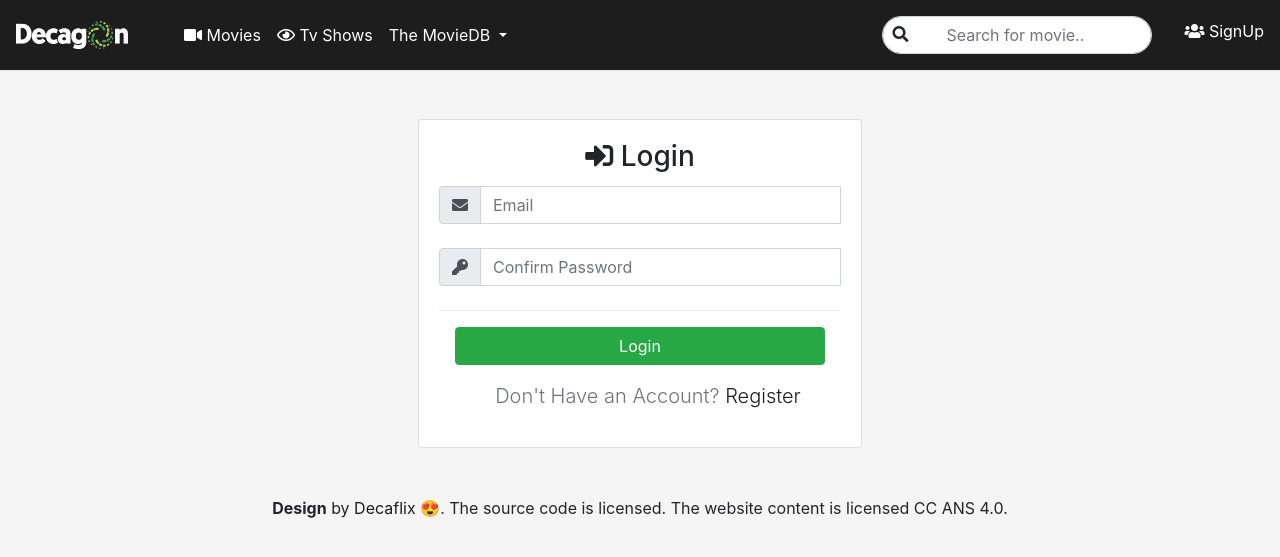
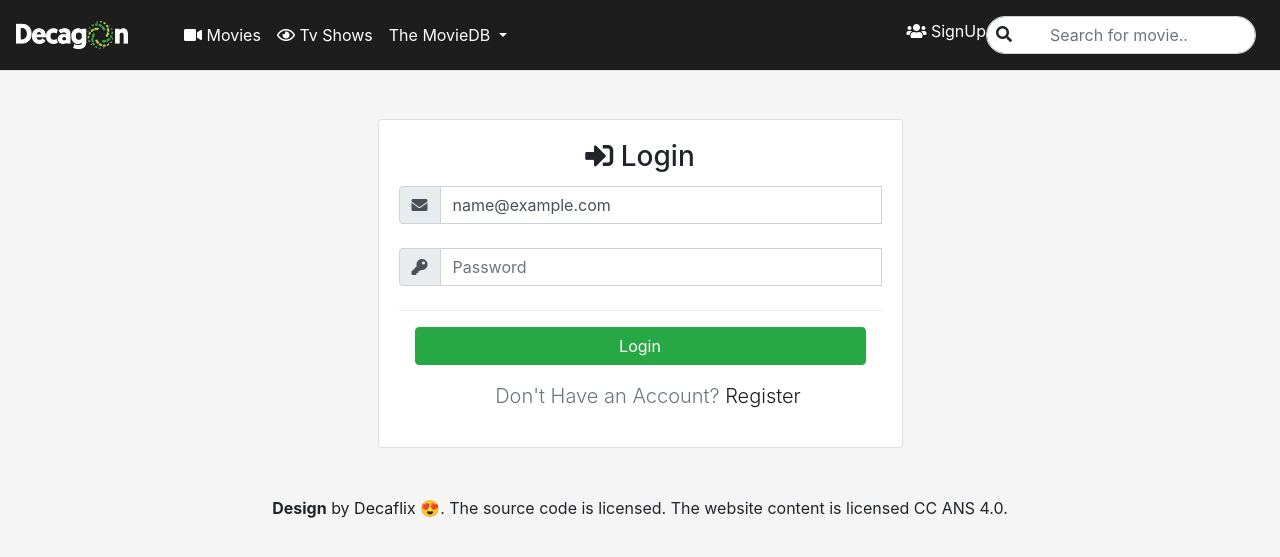
Before and after one commit to cranium44/DecaFlix, a Flask app: template templates/login.html in a window 1280 px wide. Shown: the top 557 px of the page. Run offline with Flask 2, Linux system fonts and the light colour scheme; the template is opened without the code that fills it: most values are stand-ins (such as "Sample title", 1, 10 or a date in 2020); some libraries are stand-ins or nearby versions.

Commit message:
Add  login for users in application.py

```diff
--- a/application.py
+++ b/application.py
@@ -8,6 +8,7 @@
 
 # Configure application
 app = Flask(__name__)
+app.secret_key = os.urandom(24)
 
 # Ensure templates are auto_reloaded
 app.config["TEMPLATES_AUTO_RELOAD"] = True
@@ -19,6 +20,47 @@
 @app.route("/")
 def index():
     return render_template("index.html")
+
+
+@app.route("/login", methods=["GET", "POST"])
+def login():
+    """Login user"""
+
+   # Forget any user_id
+    session.clear()
+
+    if request.method == "POST":
+
+        errors = []
+        # validate input
+
+        # query database for email
+        rows = db.execute(
+            "SELECT * FROM users WHERE email = :email", email=request.form.get("email"))
+
+        if not request.form.get("email"):
+            errors.append({"msg": "Email field must not be empty"})
+
+        elif not request.form.get("password"):
+            errors.append({"msg": "Password field must not be empty"})
+
+        elif len(rows) != 1 or not check_password_hash(rows[0]["hash"], request.form.get("password")):
+            errors.append({"msg": "invalid username and/or password"})
+
+        if len(errors) > 0:
+            return render_template("login.html", errors=errors, email=request.form.get("email"), password=request.form.get("password"))
+
+        else:
+            # validation passed
+
+            # Remember which user has logged in
+            session["user_id"] = rows[0]["id"]
+            session["username"] = rows[0]["username"]
+
+            # Redirect user to home page
+            return redirect("/")
+
+    return render_template("login.html")
 
 
 @app.route("/register", methods=["GET", "POST"])
@@ -70,17 +112,14 @@
             id = db.execute("INSERT INTO users (username, email, hash) VALUES(:username, :email, :password_hash)",
                             username=username, email=email, password_hash=generate_password_hash(password, method='pbkdf2:sha256', salt_length=8))
 
+            # flash('Thanks for registering')
+
+            # Remember which user has logged in
+            session["user_id"] = id
+
             return redirect("/")
 
     return render_template("register.html")
-
-
-@app.route("/login", methods=["GET", "POST"])
-def login():
-
-    # user get to the route via get
-    if request.method == "GET":
-        return render_template("login.html")
 
 
 @app.route("/movie", methods=["GET", "POST"])
--- a/static/style.css
+++ b/static/style.css
@@ -30,10 +30,7 @@
   justify-content: center;
 }
 
-.login-card {
-  display: flex;
-  flex-basis: 40%;
-}
+
 
 /* .hea {
     background-color: #1d1d1d;
--- a/templates/layout.html
+++ b/templates/layout.html
@@ -45,6 +45,30 @@
                         </div>
                     </li>
                 </ul>
+                {% if session.user_id %}
+                <div class="mb-2">
+                    <!-- <a href="/register" class="btn btn-success ml-4 my-2 my-sm-0 submit">SignUp</a> -->
+                    <!-- <a href="/register" class="ml-4 my-2 mr-4 my-sm-0 signup"> <i class="fas fa-users"></i> Hey
+                        {{session.username}}</a> -->
+                    <div class="nav-item dropdown mr-4">
+                        <a class="nav-link dropdown-toggle signup mt-2" href="#" id="navbarDropdown" role="button"
+                            data-toggle="dropdown" aria-haspopup="true" aria-expanded="false">
+                            Hey {{session.username}}
+                        </a>
+                        <div class="dropdown-menu" aria-labelledby="navbarDropdown">
+                            <a class="dropdown-item" href="#"><i class="fas fa-globe-africa"></i> Events</a>
+                            <a class="dropdown-item" href="#"><i class="fab fa-discourse"></i> Dashboard</a>
+                            <div class="dropdown-divider"></div>
+                            <a class="dropdown-item" href="/logout"><i class="fab fa-envira"></i> Logout</a>
+                        </div>
+                    </div>
+                </div>
+                {% else %}
+                <div class="mb-2">
+                    <!-- <a href="/register" class="btn btn-success ml-4 my-2 my-sm-0 submit">SignUp</a> -->
+                    <a href="/register" class="ml-4 my-2 my-sm-0 signup"> <i class="fas fa-users"></i> SignUp</a>
+                </div>
+                {% endif %}
                 <form action="/movie" method="post" class="form-inline my-2 my-lg-0">
                     <div class="input-icons my-2">
                         <i class="fas fa-search icon"></i>
@@ -52,11 +76,6 @@
                             placeholder="Search for movie.." aria-label="Search" />
                     </div>
                 </form>
-                <div class="mb-2">
-                    <!-- <a href="/register" class="btn btn-success ml-4 my-2 my-sm-0 submit">SignUp</a> -->
-                    <a href="/register" class="ml-4 my-2 my-sm-0 signup"> <i class="fas fa-users"></i> SignUp</a>
-                </div>
-
             </div>
         </nav>
     </header>
--- a/templates/login.html
+++ b/templates/login.html
@@ -8,19 +8,22 @@
 <section>
     <!-- Modal for Register -->
     <div class="container login-container my-5">
-        <div class="card login-card">
+        <div class="col-md-6">
+            {% include "messages.html" %}
+            <div class="card">
                 <div class="card-body">
                     <div class="card-title">
                         <h3 class="text-center"><i class="fas fa-sign-in-alt"></i> Login</h3>
                     </div>
                     <div class="card-content">
-                    <form class="needs-validation" novalidate>
+                        <form class="" action="/login" method="post" novalidate>
                             <div class="input-group mb-4">
                                 <div class="input-group-prepend">
-                                <span class="input-group-text" id="basic-addon1"><i class="fas fa-envelope"></i></span>
+                                    <span class="input-group-text" id="basic-addon1"><i
+                                            class="fas fa-envelope"></i></span>
                                 </div>
-                            <input type="email" class="form-control" name="email" placeholder="Email" aria-label="Email"
-                                aria-describedby="basic-addon1" required>
+                                <input type="email" class="form-control" name="email" placeholder="Email"
+                                    aria-label="Email" aria-describedby="basic-addon1" value="{{email}}" required>
                                 <div class="invalid-feedback">
                                     Please fill in email field.
                                 </div>
@@ -29,7 +32,7 @@
                                 <div class="input-group-prepend">
                                     <span class="input-group-text" id="basic-addon1"><i class="fas fa-key"></i></span>
                                 </div>
-                            <input type="password" class="form-control" placeholder="Confirm Password"
+                                <input type="password" class="form-control" name="password" placeholder="Password"
                                     aria-label="Password" aria-describedby="basic-addon1" required>
                                 <div class="invalid-feedback">
                                     Invalid password.
@@ -44,6 +47,7 @@
                                 </p>
                             </div>
                         </form>
+                    </div>
                 </div>
             </div>
         </div>
```
Also changed, not shown: decaflix1.db. Lines whose indentation alone changed are shown as unchanged.
